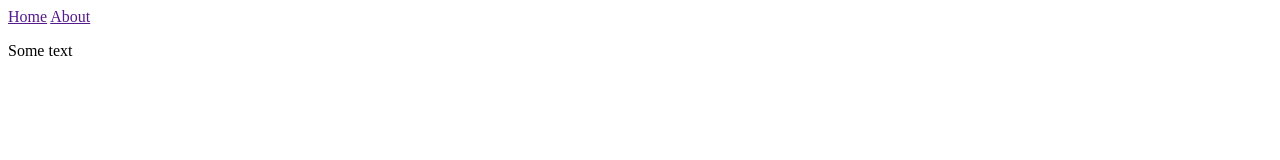
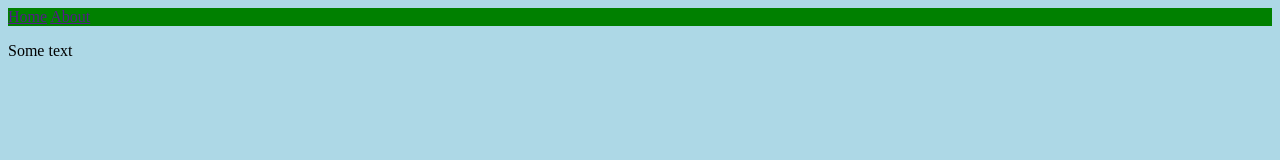
Before and after one commit to vegardh93/git-project, a plain HTML site: page index.html in a window 1280 px wide. Drawn offline with Linux system fonts and the light colour scheme; files that its build step writes are made by us from their sources.

Commit message:
style the navbar

```diff
--- /dev/null
+++ b/CSS/styles.css
@@ -0,0 +1,7 @@
+body{
+    background-color: lightblue;
+}
+
+nav {
+    background-color: green;
+}
--- a/index.html
+++ b/index.html
@@ -3,6 +3,7 @@
 <head>
     <meta charset="UTF-8">
     <meta name="viewport" content="width=device-width, initial-scale=1.0">
+    <link rel="stylesheet" href="styles.css">
     <title>Document</title>
 </head>
 <body>
```
